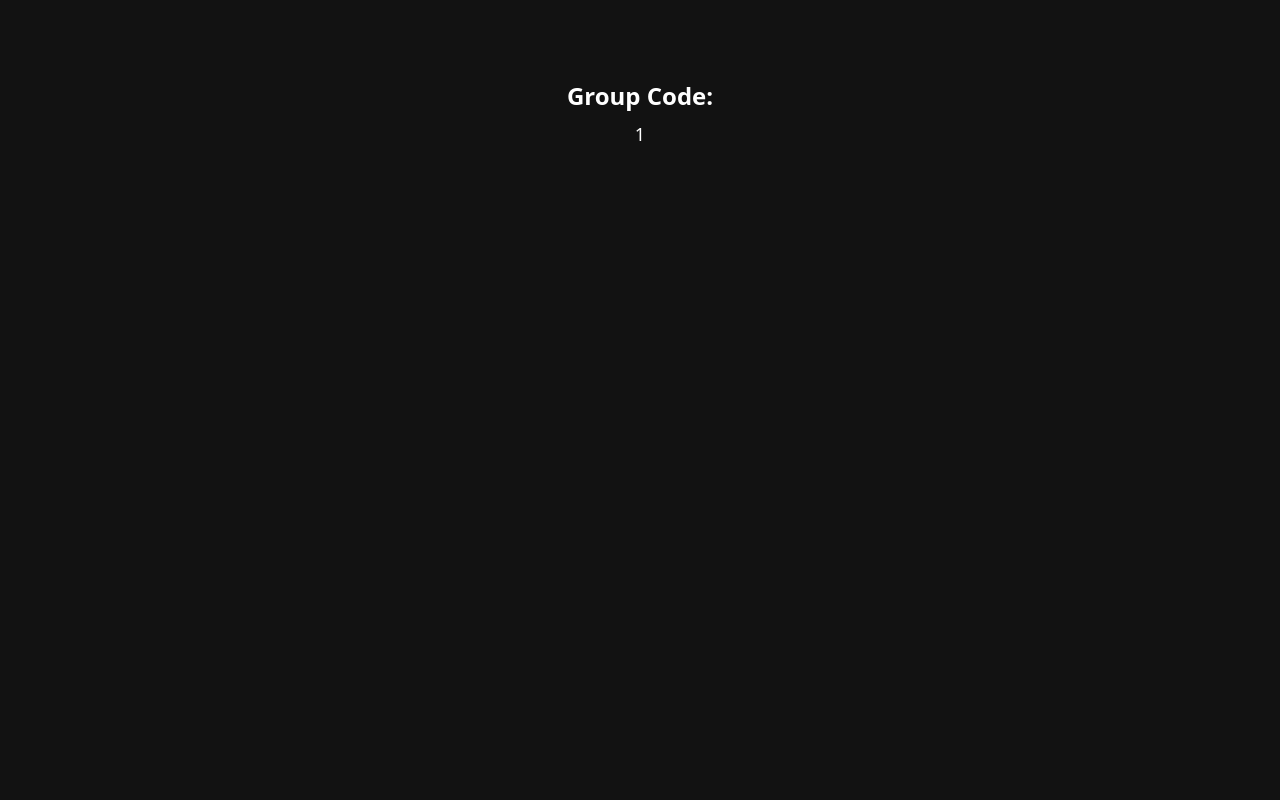
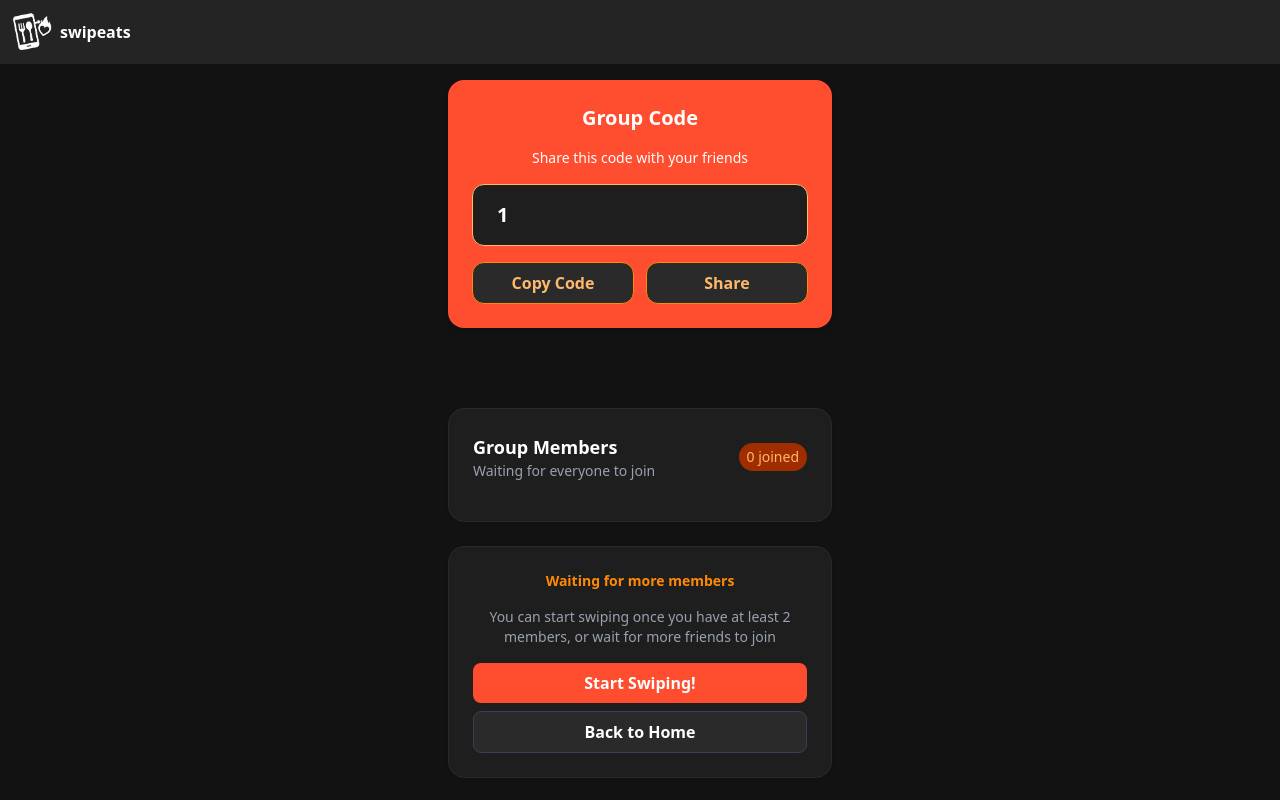
Before and after one commit to Despee2k/SwipEats, an Angular app in the folder client/: page /group/1 in a window 1280 px wide. Built offline with nearby package versions, Linux system fonts and the light colour scheme.

Commit message:
feat: add API integration to group-interface

```diff
--- a/client/src/app/pages/group-interface/group-interface.html
+++ b/client/src/app/pages/group-interface/group-interface.html
@@ -1,4 +1,68 @@
-<div class="text-white text-center mt-20">
-  <h1 class="text-2xl font-bold">Group Code:</h1>
-  <p class="text-lg mt-2">{{ groupCode }}</p>
+<app-navigation-bar></app-navigation-bar>
+
+<!-- Group Code Section -->
+<div class="my-20 bg-[#FF4D30] rounded-2xl text-center p-6 space-y-4 shadow-md max-w-md mx-auto text-white">
+  <h1 class="text-xl font-bold">Group Code</h1>
+  <p class="text-sm">Share this code with your friends</p>
+
+  <div class="bg-[#1e1e1e] text-white font-bold text-xl rounded-xl p-4 flex items-center justify-between px-6 border border-orange-300">
+    <span>{{ groupCode }}</span>
+  </div>
+
+  <div class="flex space-x-3">
+    <button
+      (click)="copyGroupCode()"
+      class="flex-1 bg-[#2a2a2a] text-orange-300 rounded-xl py-2 font-semibold border border-orange-400 hover:bg-[#333333] hover:text-orange-400 transition-all duration-200 cursor-pointer">
+      Copy Code
+    </button>
+    <button
+      (click)="shareGroupCode()"
+      class="flex-1 bg-[#2a2a2a] text-orange-300 rounded-xl py-2 font-semibold border border-orange-400 hover:bg-[#333333] hover:text-orange-400 transition-all duration-200 cursor-pointer">
+      Share
+    </button>
+  </div>
 </div>
+
+<!-- Members Section -->
+<div class="max-w-md mx-auto bg-[#1e1e1e] rounded-2xl p-6 shadow space-y-4 border border-[#2a2a2a] text-white">
+  <div class="flex justify-between items-center">
+    <div>
+      <h1 class="text-lg font-bold">Group Members</h1>
+      <p class="text-sm text-gray-400">Waiting for everyone to join</p>
+    </div>
+    <span class="bg-orange-800 text-orange-300 text-sm px-2 py-1 rounded-full">{{ members.length }} joined</span>
+  </div>
+
+  <div class="space-y-3">
+    <div
+      *ngFor="let member of members"
+      class="flex justify-between items-center bg-[#2a2a2a] p-3 rounded-lg hover:bg-[#3a3a3a] transition-all duration-200">
+      <div class="flex items-center gap-2">
+        <div class="w-6 h-6 bg-gray-600 rounded-full"></div>
+        <span *ngIf="member.name !== 'You'" class="font-medium">{{ member.name }}</span>
+        <span *ngIf="member.name === 'You'" class="font-medium">You <span class="text-yellow-400">👑</span></span>
+      </div>
+      <span class="text-green-400 text-sm font-medium">● Ready to swipe</span>
+    </div>
+  </div>
+</div>
+
+<!-- Action Buttons -->
+<div class="max-w-md mx-auto bg-[#1e1e1e] rounded-2xl p-6 mt-6 text-center shadow space-y-4 border border-[#2a2a2a] text-white">
+  <h1 class="text-orange-400 font-semibold text-sm">Waiting for more members</h1>
+  <p class="text-sm text-gray-400">
+    You can start swiping once you have at least 2 members, or wait for more friends to join
+  </p>
+
+  <div class="space-y-2">
+    <button
+      class="w-full bg-[#FF4D30] text-white py-2 rounded-lg font-semibold hover:brightness-110 transition-all duration-200">
+      Start Swiping!
+    </button>
+    <a
+      routerLink="/lobby"
+      class="w-full block text-center bg-[#2a2a2a] text-white py-2 rounded-lg font-semibold border border-gray-700 hover:bg-[#333333] transition-all duration-200">
+      Back to Home
+    </a>
+  </div>
+</div>
--- a/client/src/app/pages/group-interface/group-interface.ts
+++ b/client/src/app/pages/group-interface/group-interface.ts
@@ -1,18 +1,66 @@
-import { Component, inject} from '@angular/core';
-import { Router } from '@angular/router';
+import { Component, OnInit } from '@angular/core';
+import { ActivatedRoute, RouterLink } from '@angular/router';
+import { GroupService } from '../../services/group/group';
+import { GroupMember } from '../../types/group';
+import { AuthService } from '../../services/auth/auth';
+import { NavigationBar } from '../../components/navigation-bar/navigation-bar';
 import { CommonModule } from '@angular/common';
-
 
 @Component({
   selector: 'app-group-interface',
-  imports: [CommonModule],
+  imports: [CommonModule, RouterLink, NavigationBar],
   templateUrl: './group-interface.html',
   styleUrl: './group-interface.css'
 })
-export class GroupInterface {
-  groupCode: string;
-  constructor(private router: Router) {
-    const urlParts = this.router.url.split('/');
-    this.groupCode = urlParts[urlParts.length - 1]; // gets the last part of the URL which is the fucking code
+export class GroupInterface implements OnInit {
+  groupCode: string = '';
+  members: GroupMember[] = [];
+
+  constructor(
+    private route: ActivatedRoute,
+    private groupService: GroupService,
+    private authService: AuthService
+  ) {}
+
+  ngOnInit(): void {
+    this.groupCode = this.route.snapshot.paramMap.get('groupCode') ?? '';
+    this.fetchGroupMembers();
+  }
+
+  fetchGroupMembers(): void {
+    const token = this.authService.getToken();
+    if (!token) {
+      console.error('No token found. User may not be authenticated.');
+      return;
+    }
+
+    this.groupService.fetchGroupMembers(token, this.groupCode).subscribe({
+      next: (res) => {
+        this.members = res.data ?? [];
+      },
+      error: (err) => {
+        console.error('Failed to fetch group members:', err);
+      }
+    });
+  }
+
+  copyGroupCode(): void {
+    navigator.clipboard.writeText(this.groupCode).then(() => {
+      console.log('Group code copied!');
+    }).catch(err => {
+      console.error('Clipboard error:', err);
+    });
+  }
+
+  shareGroupCode(): void {
+    if (navigator.share) {
+      navigator.share({
+        title: 'Join my SwipEats group',
+        text: `Use this code to join: ${this.groupCode}`,
+        url: window.location.href
+      }).catch((err) => console.error('Share failed:', err));
+    } else {
+      this.copyGroupCode();
+    }
   }
 }
--- a/client/src/app/services/group/group.ts
+++ b/client/src/app/services/group/group.ts
@@ -1,9 +1,9 @@
 import { Injectable } from '@angular/core';
-import { API_URL_V1 } from '../../utils/constant';
 import { HttpClient, HttpHeaders } from '@angular/common/http';
 import { Observable } from 'rxjs';
-import { GetGroupResponse, CreateGroupResponse } from '../../types/group';
+import { GetGroupResponse, CreateGroupResponse, JoinGroupResponse, GroupMember } from '../../types/group';
 import { APIResponse } from '../../types/api';
+import { API_URL_V1 } from '../../utils/constant';
 
 @Injectable({
   providedIn: 'root'
@@ -25,14 +25,23 @@ export class GroupService {
     });
   }
 
-  createGroup(token: string, payload: { name: string; location_lat: number; location_long: number }): Observable<APIResponse<CreateGroupResponse>> {
+  createGroup(
+    token: string,
+    payload: { name: string; location_lat: number; location_long: number }
+  ): Observable<APIResponse<CreateGroupResponse>> {
     return this.http.post<APIResponse<CreateGroupResponse>>(`${this.GROUP_URL}/create`, payload, {
       headers: this.authHeader(token)
     });
   }
 
-  joinGroup(token: string, groupCode: string): Observable<APIResponse<{ message: string }>> {
-    return this.http.post<APIResponse<{ message: string }>>(`${this.GROUP_URL}/${groupCode}/join`, {}, {
+  joinGroup(token: string, groupCode: string): Observable<APIResponse<JoinGroupResponse>> {
+    return this.http.post<APIResponse<JoinGroupResponse>>(`${this.GROUP_URL}/${groupCode}/join`, {}, {
+      headers: this.authHeader(token)
+    });
+  }
+
+  fetchGroupMembers(token: string, groupCode: string): Observable<APIResponse<GroupMember[]>> {
+    return this.http.get<APIResponse<GroupMember[]>>(`${this.GROUP_URL}/${groupCode}/members`, {
       headers: this.authHeader(token)
     });
   }
```
Also changed, not shown: client/src/app/types/group.ts (+11 -1 lines).
